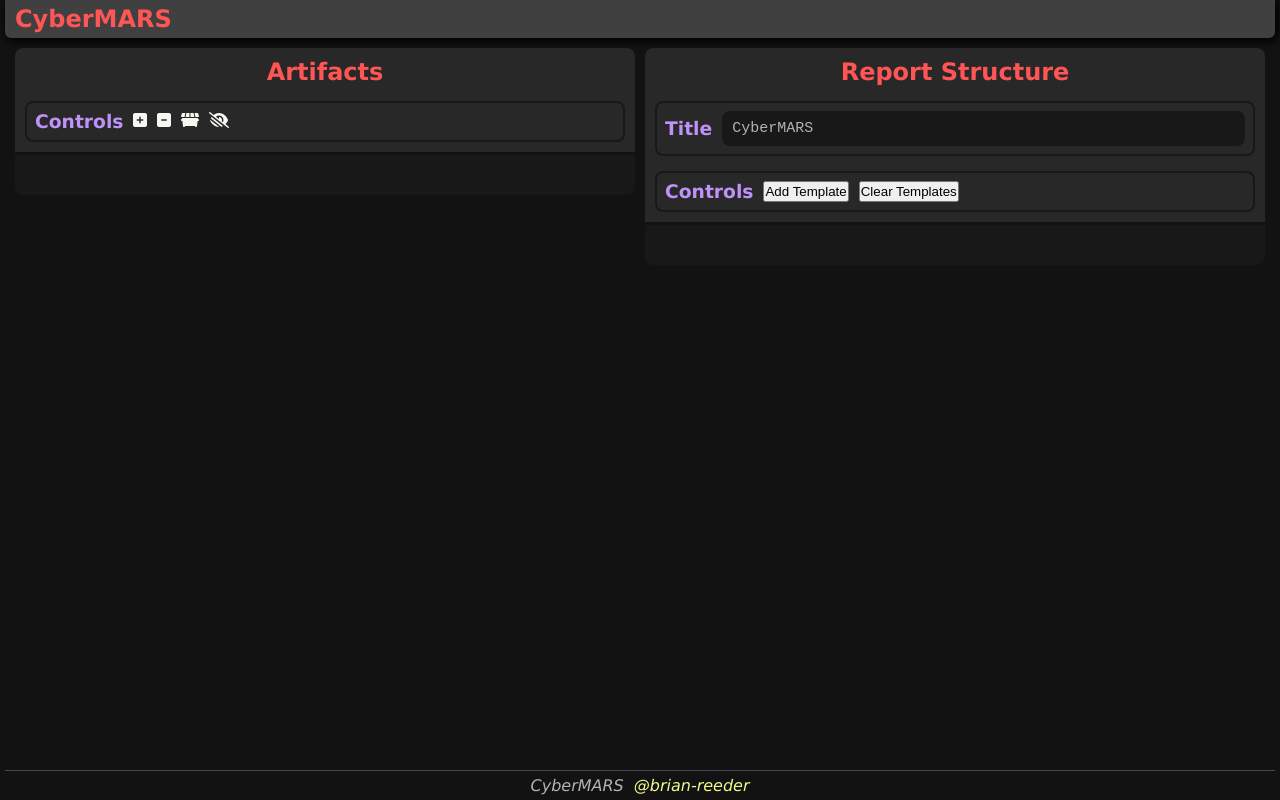
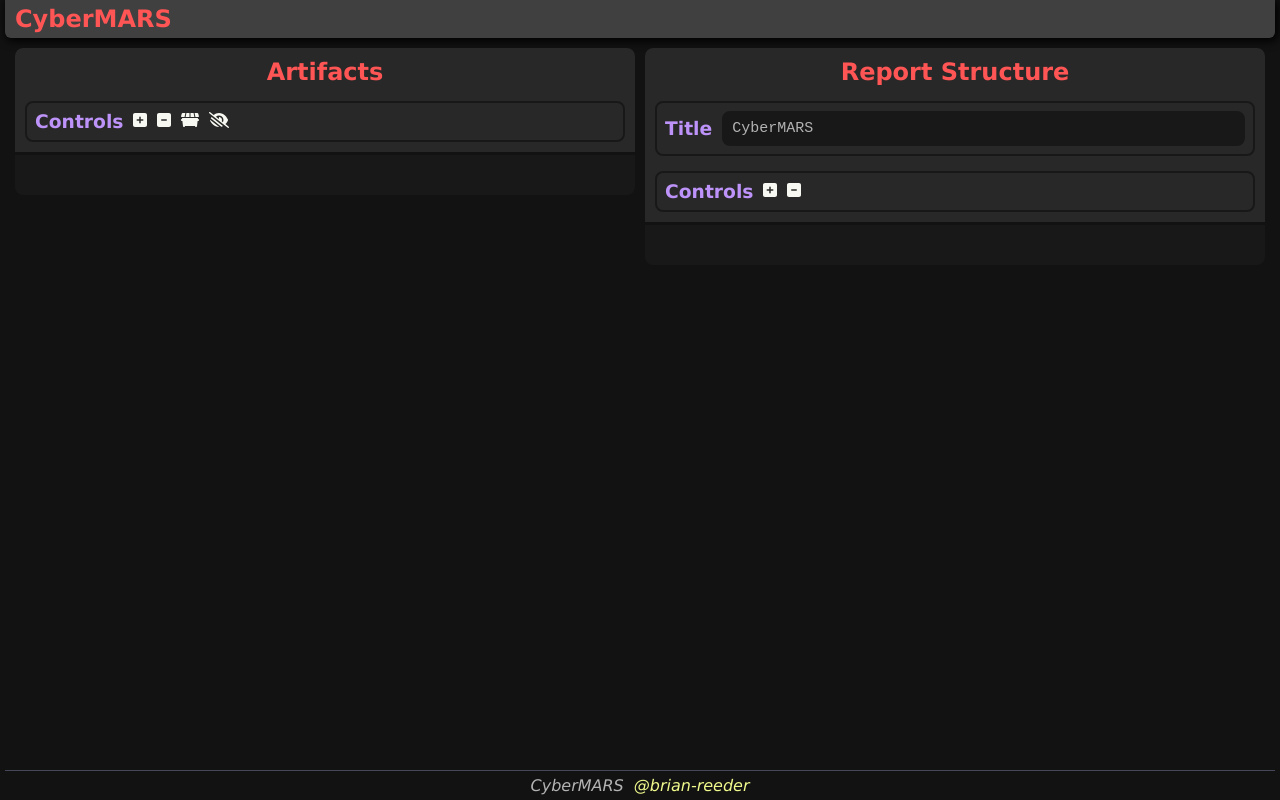
Before and after one commit to brian-reeder/CyberMARS, a Next.js app: page / in a window 1280 px wide. Built offline with nearby package versions, Linux system fonts and the light colour scheme.

Commit message:
Add icons to the report structure.
+ Add icons to the ReportContainer.
+ Add icons to the template.

```diff
--- a/components/ReportContainer.jsx
+++ b/components/ReportContainer.jsx
@@ -1,4 +1,6 @@
 import { useState, useCallback } from 'react';
+import { FontAwesomeIcon } from '@fortawesome/react-fontawesome';
+import { faSquarePlus, faSquareMinus } from '@fortawesome/free-solid-svg-icons';
 
 import Template from '../components/Template.jsx';
 
@@ -21,13 +23,16 @@ export default function ReportContainer({ title, templates, ...props}) {
 		      </section>
 		      <div className={ styles.controls }>
 		        <h3>Controls</h3>
-		        <button
+		        <span
 		          onClick={ props.handleAddTemplate }
-		        >Add Template</button>
-		        <button
+		        >
+		          <FontAwesomeIcon icon={ faSquarePlus } />
+		        </span>
+		        <span
 		          onClick={ props.handleClearTemplates }
-		          value="clearTemplates"
-		        >Clear Templates</button>
+		        >
+		          <FontAwesomeIcon icon={ faSquareMinus } />
+		        </span>
 		      </div>
 		    </header>
 		    <ul className={ styles.elementContainer }>
--- a/components/Template.jsx
+++ b/components/Template.jsx
@@ -1,4 +1,6 @@
 import { useState, useCallback } from 'react';
+import { FontAwesomeIcon } from '@fortawesome/react-fontawesome';
+import { faEye, faEyeSlash, faCircleMinus } from '@fortawesome/free-solid-svg-icons';
 
 import styles from '../styles/Template.module.css';
 
@@ -57,16 +59,20 @@ export default function Template( { formula, artifacts, ...props } ) {
 		    ></input>
 		  </header>
 		  <div className={ `flex row ${styles.controls}` }>
-		      <button
+		      <span
 		        onClick={ props.handleRemove }
-		      >Remove</button>
+		      >
+		        <FontAwesomeIcon icon={ faCircleMinus } />
+		      </span>
 		  </div>
 		  <section className={ styles.formula }>
 		    <header className={`flex row`}>
 		      <h5>Formula</h5>
-		      <button
+		      <span
 		        onClick={ toggleHide }
-		      >{ isHidden ? `Show` : `Hide`}</button>
+		      >
+		        <FontAwesomeIcon icon={ isHidden ? faEye : faEyeSlash } />
+		      </span>
 		    </header>
 		    <textarea
 		      onChange={ props.handleChange }
```
